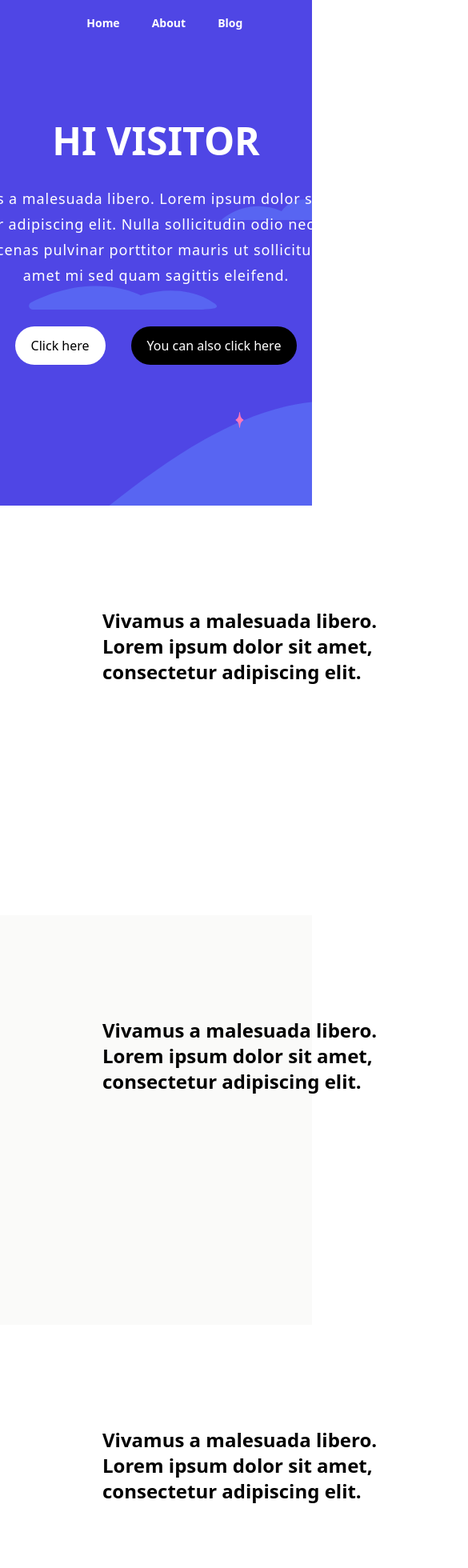
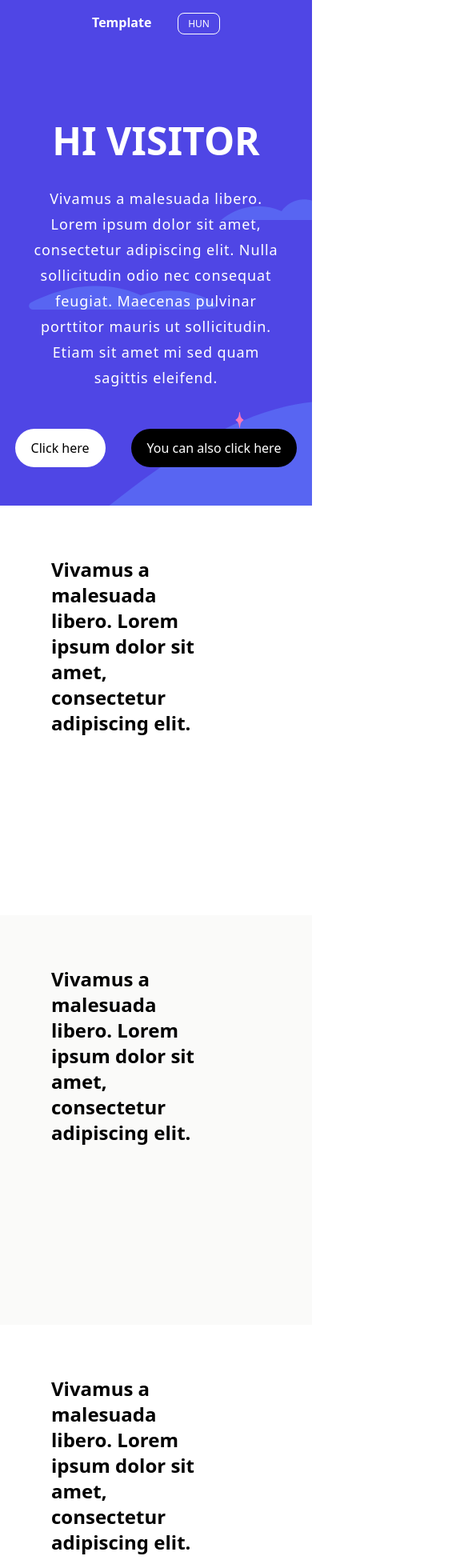
Before and after one commit to kadav8/next-site-template, a Next.js app: page /en in a window 390 px wide. Shown: the top 1960 px of the page at 80% size, 585 px wide, since content can reach past the window. Built offline with nearby package versions, Linux system fonts and the light colour scheme.

Commit message:
version updates, responsive fixes

```diff
--- a/app/[lang]/blog/[post]/page.js
+++ b/app/[lang]/blog/[post]/page.js
@@ -17,7 +17,7 @@ export default async function PostPage({ params }) {
 
   return (
     <div className="flex justify-center">
-      <div className="flex flex-col w-[52rem] pt-24 text-gray-600">
+      <div className="flex flex-col w-4/5 lg:w-[52rem] pt-24 text-gray-600">
         <h1 className="text-3xl font-serif mb-12">{post.title}</h1>
         <div className="blog-post">
           <Content/>
--- a/app/[lang]/blog/page.js
+++ b/app/[lang]/blog/page.js
@@ -5,10 +5,10 @@ export const metadata = {
   title: 'Site Template - Blog'
 }
 
-export default async function AboutPage({ params }) {
+export default async function BlogPage({ params }) {
   return (
     <div className="flex justify-center">
-      <div className="flex flex-col w-[52rem] pt-24 text-gray-600">
+      <div className="flex flex-col w-4/5 lg:w-[52rem] pt-24 text-gray-600">
         <h1 className="text-3xl font-serif mb-12">Blog</h1>
         {allPosts
           .filter(a => a.lang === params.lang)
--- a/app/[lang]/menubar.js
+++ b/app/[lang]/menubar.js
@@ -10,7 +10,7 @@ export default async function Menubar(props) {
          <div className="w-20 text-start py-4 font-extrabold">
             Template
          </div>
-         <div className="flex px-72">
+         <div className="hidden md:flex md:px-32 lg:px-72">
             <MenuLink href={`/${props.lang}`} name={t['navigation'].home_title}/>
             <MenuLink href={`/${props.lang}/${t['navigation'].about_url}`} name={t['navigation'].about_title}/>
             <MenuLink href={`/${props.lang}/${t['navigation'].blog_url}`} name={t['navigation'].blog_title}/>
--- a/app/[lang]/page.js
+++ b/app/[lang]/page.js
@@ -9,7 +9,7 @@ export default async function Page({ params: { lang } }) {
         <span className="pt-24 pb-8 text-5xl font-extrabold uppercase">
           {t['hello-message']}
         </span>
-        <span className="w-[40rem] text-center text-lg tracking-wider leading-8">
+        <span className="w-4/5 lg:w-[40rem] text-center text-lg tracking-wider leading-8">
           Vivamus a malesuada libero. Lorem ipsum dolor sit amet, consectetur adipiscing elit. Nulla sollicitudin odio nec consequat feugiat.
           Maecenas pulvinar porttitor mauris ut sollicitudin. Etiam sit amet mi sed quam sagittis eleifend.
         </span>
@@ -19,20 +19,20 @@ export default async function Page({ params: { lang } }) {
         </div>
       </div>
 
-      <div className="flex flex-col h-[32rem] p-32">
-        <span className="w-96 font-semibold text-2xl">
+      <div className="flex flex-col h-[32rem] p-16 md:p-32">
+        <span className="w-4/5 lg:w-96 font-semibold text-2xl">
           Vivamus a malesuada libero. Lorem ipsum dolor sit amet, consectetur adipiscing elit.
         </span>
       </div>
 
-      <div className="flex flex-col h-[32rem] p-32 bg-stone-50">
-        <span className="w-96 font-semibold text-2xl">
+      <div className="flex flex-col h-[32rem] p-16 md:p-32 bg-stone-50">
+        <span className="w-4/5 lg:w-96 font-semibold text-2xl">
           Vivamus a malesuada libero. Lorem ipsum dolor sit amet, consectetur adipiscing elit.
         </span>
       </div>
 
-      <div className="flex flex-col h-[32rem] p-32">
-        <span className="w-96 font-semibold text-2xl">
+      <div className="flex flex-col h-[32rem] p-16 md:p-32">
+        <span className="w-4/5 lg:w-96 font-semibold text-2xl">
           Vivamus a malesuada libero. Lorem ipsum dolor sit amet, consectetur adipiscing elit.
         </span>
       </div>
```
Also changed, not shown: package.json (+4 -4 lines).
